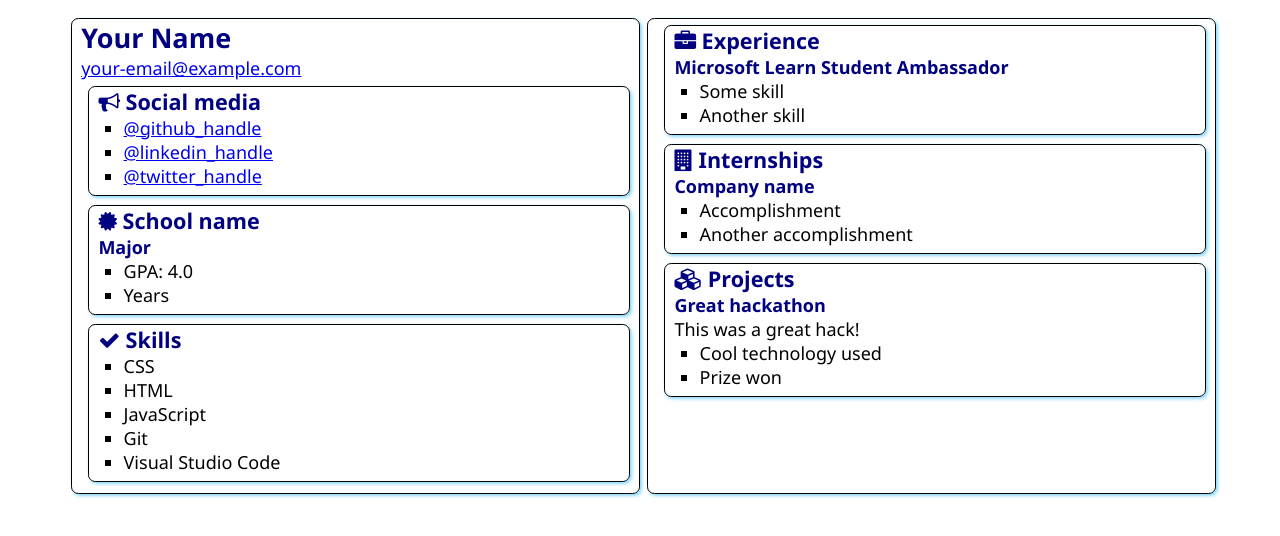
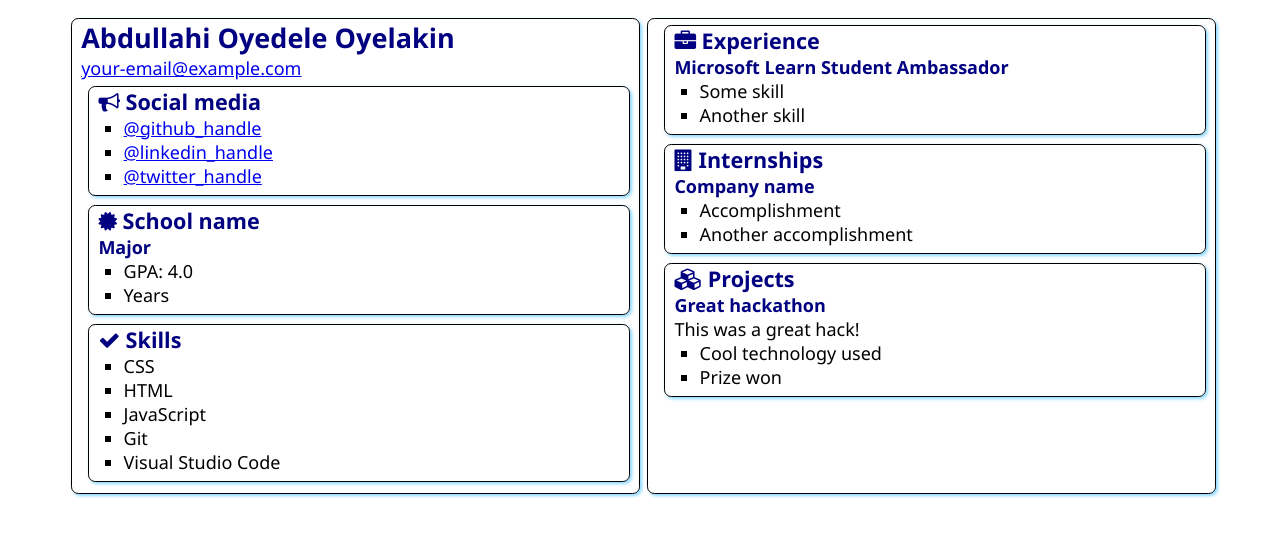
Before and after one commit to Noblemeen/SATechnicalOnboarding, a plain HTML site: page src/index.html in a window 1280 px wide. Drawn offline with Linux system fonts and the light colour scheme.

Commit message:
Update index.html
added my name

```diff
--- a/src/index.html
+++ b/src/index.html
@@ -12,7 +12,7 @@
 <body>
     <main>
         <article class="box">
-            <h1>Your Name</h1>
+            <h1>Abdullahi Oyedele Oyelakin</h1>
             <div><a href="mailto:your.email@example.com">your-email@example.com</a></div>
 
             <section class="box">
```
